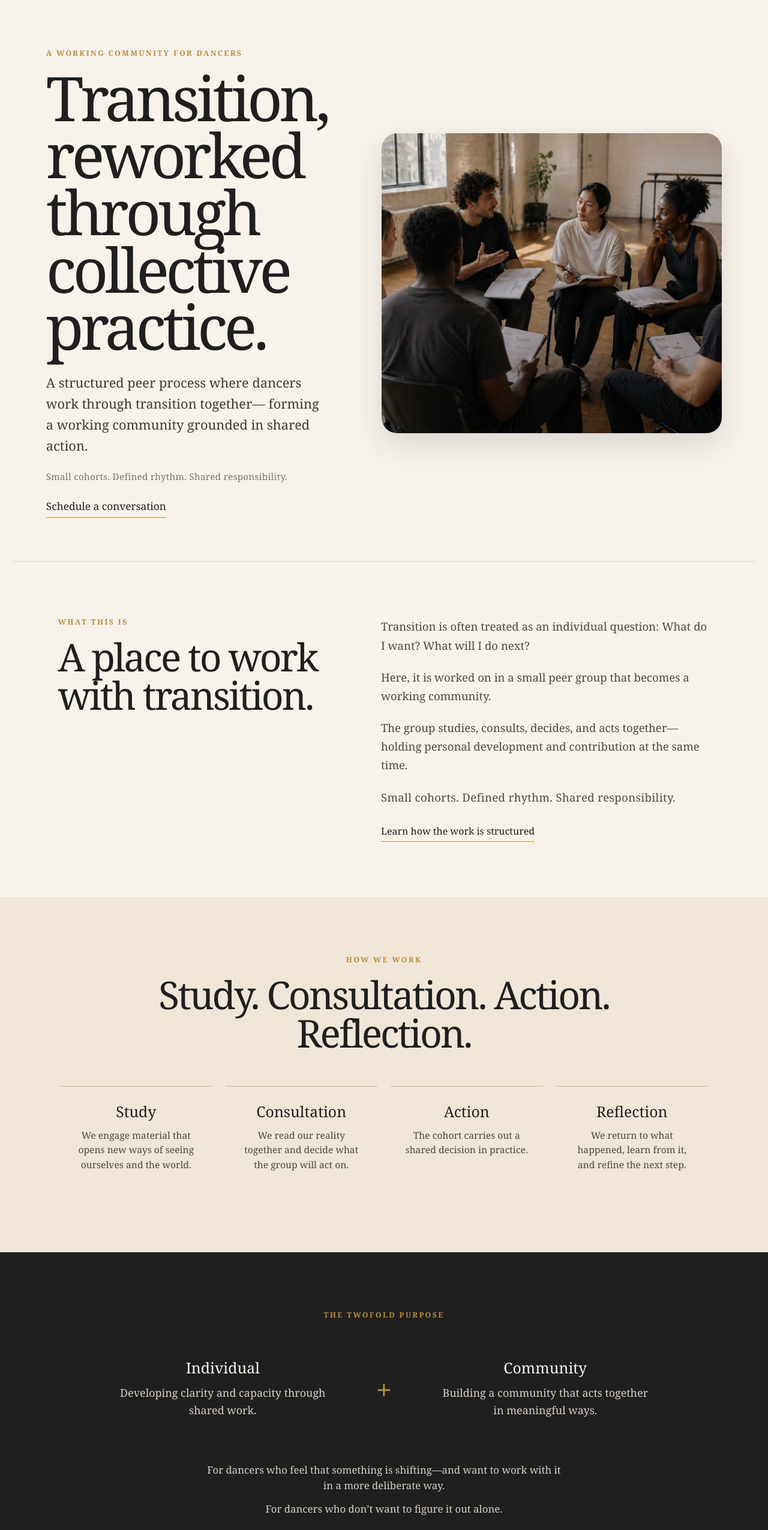
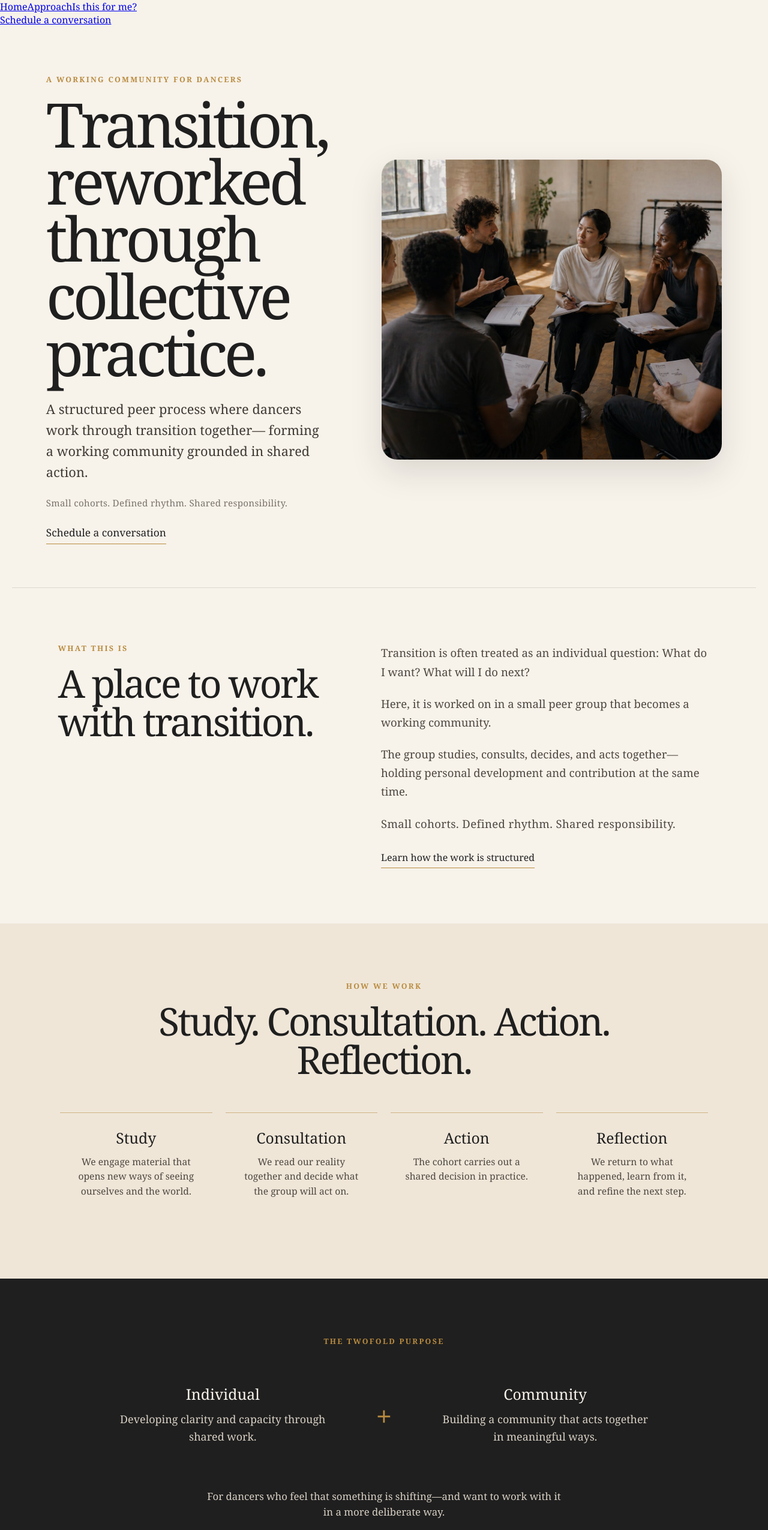
Before and after one commit to travisbirchattba/the-stage-beyond-site, a React (Vite) app: page / in a window 1280 px wide. Shown: the top 2550 px of the page at 60% size. Built offline with nearby package versions, Linux system fonts and the light colour scheme.

Commit message:
Refactor Nav component and update App routing

```diff
--- a/src/main.jsx
+++ b/src/main.jsx
@@ -1,16 +1,45 @@
-import React from 'react';
+import React, { useState, useEffect } from 'react';
 import { createRoot } from 'react-dom/client';
 import './styles.css';
 
 const calendarLink = 'https://calendar.app.google/X6KBMhZVmxGofHyF7';
 
+function Nav() {
+  const [scrolled, setScrolled] = useState(false);
+
+  useEffect(() => {
+    const onScroll = () => setScrolled(window.scrollY > 40);
+    window.addEventListener('scroll', onScroll);
+    return () => window.removeEventListener('scroll', onScroll);
+  }, []);
+
+  return (
+    <nav className={`siteNav ${scrolled ? 'navScrolled' : ''}`}>
+      <div className="navInner">
+        <div className="navLinks">
+          <a href="/" className="navLink">Home</a>
+          <a href="/approach" className="navLink">Approach</a>
+          <a href="/apply" className="navLink">Is this for me?</a>
+        </div>
+        <a href={calendarLink} className="navCta" target="_blank" rel="noopener noreferrer">
+          Schedule a conversation
+        </a>
+      </div>
+    </nav>
+  );
+}
+
 function App() {
   const path = window.location.pathname;
 
-  if (path === '/approach') return <ApproachPage />;
-  if (path === '/apply') return <ApplyPage />;
-
-  return <HomePage />;
+  return (
+    <>
+      <Nav />
+      {path === '/approach' ? <ApproachPage /> :
+       path === '/apply' ? <ApplyPage /> :
+       <HomePage />}
+    </>
+  );
 }
 
 function HomePage() {
@@ -118,7 +147,7 @@ function HomePage() {
           </p>
 
           <p className="fitLine">
-            For dancers who don’t want to figure it out alone.
+            For dancers who don't want to figure it out alone.
           </p>
         </div>
 
@@ -245,7 +274,7 @@ function ApplyPage() {
         </ul>
 
         <p className="closingLine">
-          The first step is a conversation. We’ll explore whether the timing,
+          The first step is a conversation. We'll explore whether the timing,
           structure, and spirit of the work are right.
         </p>
 
```
